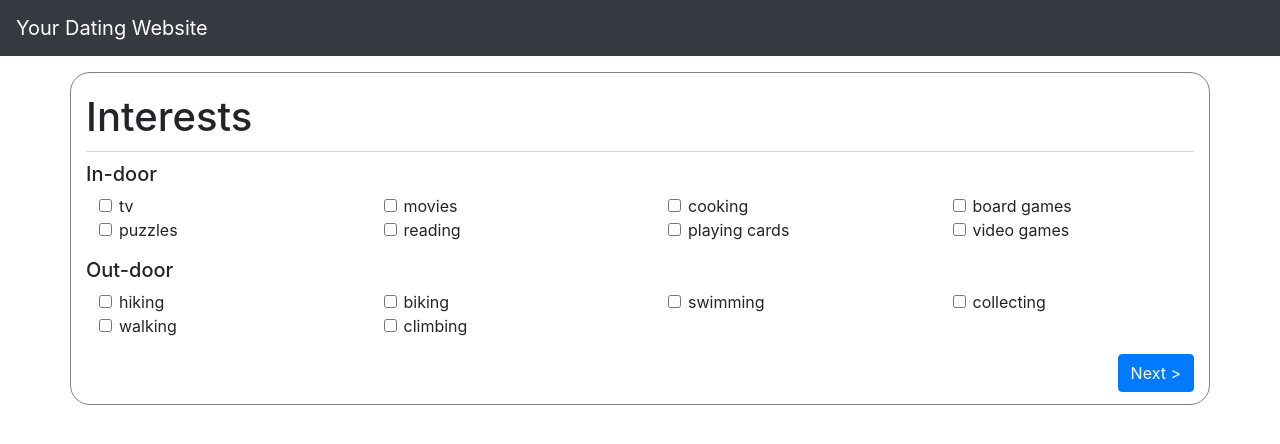
After one commit to kellerflint/dating, a PHP site: page /views/interests_form.html in a window 1280 px wide. The commit adds this page. Shown: the top 444 px of the page. Run offline with PHP 8.4, Linux system fonts and the light colour scheme.

Commit message:
added forms and basic summary

```diff
--- /dev/null
+++ b/styles/profile_form_styles.css
@@ -0,0 +1,18 @@
+.container {
+    border: 1px solid grey;
+    border-radius: 20px;
+    padding-top: 20px;
+    padding-bottom: 20px;
+}
+
+form {
+    border-top: 1px solid lightgrey;
+    margin-top: 10px;
+    padding-top: 10px;
+    padding-bottom: 30px;
+}
+
+.textarea {
+    width: 100%;
+    height: 200px;
+}
--- /dev/null
+++ b/views/interests_form.html
@@ -0,0 +1,134 @@
+<!--
+
+Interests page form for dating site user.
+
+@author  Keller Flint
+@date    1/26/2020
+
+-->
+<!DOCTYPE html>
+<html lang="en">
+<head>
+    <meta http-equiv="Content-Type" content="text/html; charset=utf-8">
+
+    <title>Your Dating Website</title>
+    <!-- Bootstrap CDN-->
+    <link rel="stylesheet" href="https://stackpath.bootstrapcdn.com/bootstrap/4.4.1/css/bootstrap.min.css"
+          integrity="sha384-Vkoo8x4CGsO3+Hhxv8T/Q5PaXtkKtu6ug5TOeNV6gBiFeWPGFN9MuhOf23Q9Ifjh" crossorigin="anonymous">
+    <link rel="stylesheet" href="styles/profile_form_styles.css">
+</head>
+<body>
+<nav class="navbar navbar-expand-lg navbar-dark bg-dark">
+    <a class="navbar-brand" href="/328/dating/">Your Dating Website</a>
+    <!--Empty button link for now-->
+    <button class="navbar-toggler" type="button">
+        <span class="navbar-toggler-icon"></span>
+    </button>
+</nav>
+<div class="container mt-3">
+    <h1>Interests</h1>
+    <form action="summary" method="POST">
+        <h5>In-door</h5>
+        <div class="form-group">
+            <div class="row">
+                <div class="form-check pl-5 col-3">
+                  <input class="form-check-input" type="checkbox" value="tv" id="tv" name="indoor[]">
+                  <label class="form-check-label" for="tv">
+                    tv
+                  </label>
+                </div>
+                <div class="form-check pl-5 col-3">
+                  <input class="form-check-input" type="checkbox" value="movies" id="movies" name="indoor[]">
+                  <label class="form-check-label" for="movies">
+                    movies
+                  </label>
+                </div>
+                <div class="form-check pl-5 col-3">
+                  <input class="form-check-input" type="checkbox" value="cooking" id="cooking" name="indoor[]">
+                  <label class="form-check-label" for="cooking">
+                    cooking
+                  </label>
+                </div>
+                <div class="form-check pl-5 col-3">
+                  <input class="form-check-input" type="checkbox" value="board games" id="board-games" name="indoor[]">
+                  <label class="form-check-label" for="board-games">
+                    board games
+                  </label>
+                </div>
+            </div>
+            <div class="row">
+                <div class="form-check pl-5 col-3">
+                  <input class="form-check-input" type="checkbox" value="puzzles" id="puzzles" name="indoor[]">
+                  <label class="form-check-label" for="puzzles">
+                    puzzles
+                  </label>
+                </div>
+                <div class="form-check pl-5 col-3">
+                  <input class="form-check-input" type="checkbox" value="reading" id="reading" name="indoor[]">
+                  <label class="form-check-label" for="reading">
+                    reading
+                  </label>
+                </div>
+                <div class="form-check pl-5 col-3">
+                  <input class="form-check-input" type="checkbox" value="playing cards" id="playing-cards" name="indoor[]">
+                  <label class="form-check-label" for="playing-cards">
+                    playing cards
+                  </label>
+                </div>
+                <div class="form-check pl-5 col-3">
+                  <input class="form-check-input" type="checkbox" value="video games" id="video-games" name="indoor[]">
+                  <label class="form-check-label" for="video-games">
+                    video games
+                  </label>
+                </div>
+            </div>
+          </div>
+          <h5>Out-door</h5>
+        <div class="form-group">
+            <div class="row">
+                <div class="form-check pl-5 col-3">
+                  <input class="form-check-input" type="checkbox" value="hiking" id="hiking" name="outdoor[]">
+                  <label class="form-check-label" for="hiking">
+                    hiking
+                  </label>
+                </div>
+                <div class="form-check pl-5 col-3">
+                  <input class="form-check-input" type="checkbox" value="biking" id="biking" name="outdoor[]">
+                  <label class="form-check-label" for="biking">
+                    biking
+                  </label>
+                </div>
+                <div class="form-check pl-5 col-3">
+                  <input class="form-check-input" type="checkbox" value="swimming" id="swimming" name="outdoor[]">
+                  <label class="form-check-label" for="swimming">
+                    swimming
+                  </label>
+                </div>
+                <div class="form-check pl-5 col-3">
+                  <input class="form-check-input" type="checkbox" value="collecting" id="collecting" name="outdoor[]">
+                  <label class="form-check-label" for="collecting">
+                    collecting
+                  </label>
+                </div>
+            </div>
+            <div class="row">
+                <div class="form-check pl-5 col-3">
+                  <input class="form-check-input" type="checkbox" value="walking" id="walking" name="outdoor[]">
+                  <label class="form-check-label" for="walking">
+                    walking
+                  </label>
+                </div>
+                <div class="form-check pl-5 col-3">
+                  <input class="form-check-input" type="checkbox" value="climbing" id="climbing" name="outdoor[]">
+                  <label class="form-check-label" for="climbing">
+                    climbing
+                  </label>
+                </div>
+            </div>
+            </div>
+
+        <button type="submit" class="btn btn-primary float-right">Next ></button>
+    </form>
+</div>
+</body>
+</html>
```
Also changed, not shown: index.php (+41 -2 lines), styles/personal_form_styles.css (added, +21 -0 lines), views/home.html (+11 -9 lines), views/personal_form.html (added, +74 -0 lines), views/profile_form.html (added, +68 -0 lines), views/summary_form.html (added, +40 -0 lines), .htaccess (added).
